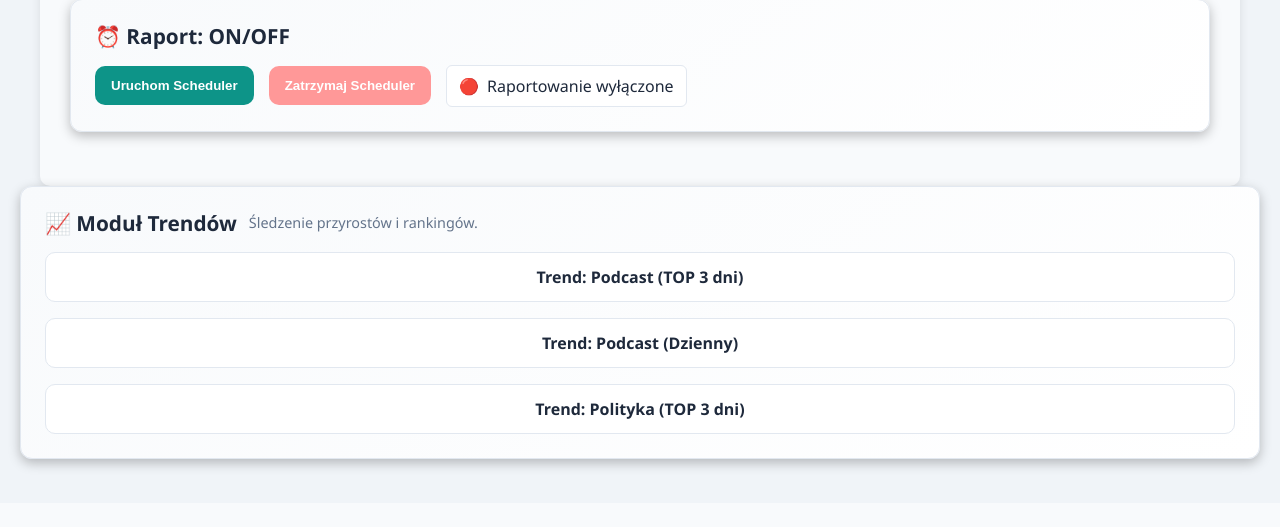
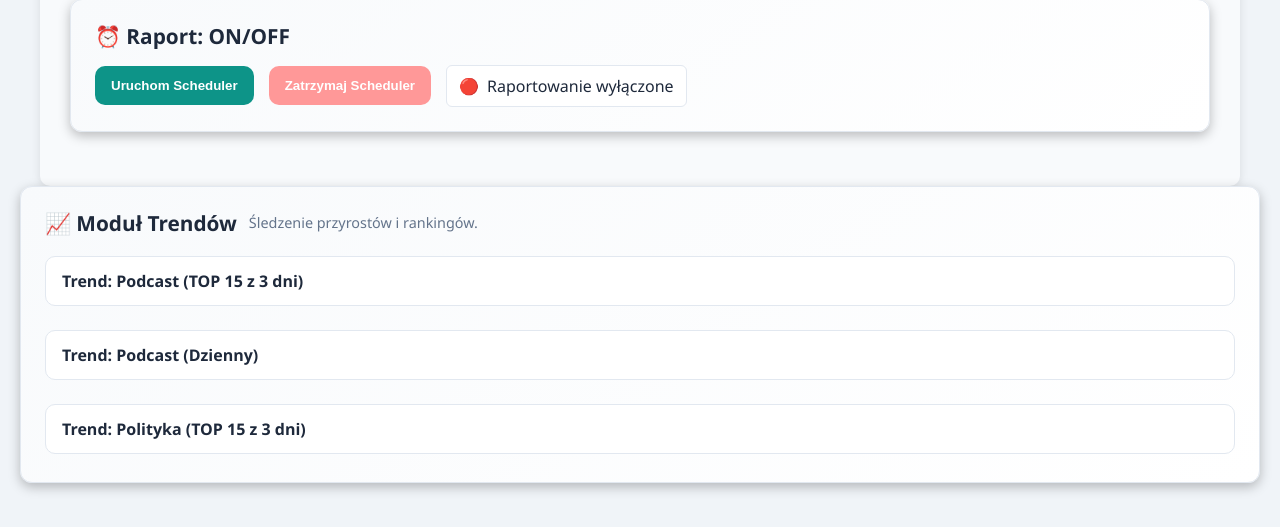
Before and after one commit to michalpoznanski/youtube-report-tool, a FastAPI app: page / in a window 1280 px wide. Shown: the part 1748-2275 px from the top of the page. Before the commit the page ends 2219 px from the top, so only its background shows below. Run offline with FastAPI, Linux system fonts and the light colour scheme; parts of the project's set-up code (start-up, migrations or seed data) failed here and were passed over.

Commit message:
Fix trend links with days=3&k=15 params; improve card styling with lighter colors and inner glow; fix button display in cards

```diff
--- a/static/css/app.css
+++ b/static/css/app.css
@@ -4,8 +4,8 @@
 :root {
   /* Kolory - jaśniejsze, pastelowe odcienie granatu/mięty/fioletu */
   --bg:           #0e254d;      /* tło ogólne */
-  --panel:        #16376e;      /* panele/sekcje */
-  --card:         #1e458c;      /* karty (sekcje) */
+  --panel:        #1a3b71;      /* panele/sekcje - rozjaśnione */
+  --card:         #224a8d;      /* karty - rozjaśnione */
   --muted:        #a5b7d4;      /* tekst pomocniczy */
   --text:         #eff4ff;      /* tekst główny */
   --primary:      #71d3e5;      /* miętowo-błękitny przycisk */
@@ -13,7 +13,7 @@
   --accent:       #9ea7ff;      /* pastelowy fiolet */
   --warn:         #fddfa3;
   --danger:       #ff9898;
-  --border:       #2d4d8c;
+  --border:       #2e58a5;      /* obramowania - rozjaśnione */
   --success:      #7fe7b7;
   --success-bg:   #164a32;
   --info-bg:      #1e3a8a;
@@ -130,7 +130,7 @@ p { margin-bottom: var(--sp-2); color: var(--muted); }
   border-radius: var(--r-md);
   padding: var(--sp-4);
   margin-bottom: var(--sp-4);
-  box-shadow: var(--shadow-1);
+  box-shadow: inset 0 0 0 1px rgba(255, 255, 255, 0.05), var(--shadow-1);
   transition: box-shadow .15s ease, transform .15s ease;
 }
 .card:hover {
@@ -341,6 +341,22 @@ input[type="radio"] {
   background: var(--panel);
 }
 
+/* Linki w kartach - żeby nie były niebieskie paski */
+.card a.btn {
+  display: inline-flex;
+  align-items: center;
+  justify-content: flex-start;
+  padding: var(--sp-2) var(--sp-3);
+  margin: 4px 0;
+  text-decoration: none;
+  transition: all .15s ease;
+}
+
+.card a.btn:hover {
+  transform: translateY(-1px);
+  box-shadow: 0 4px 12px rgba(0,0,0,0.15);
+}
+
 /* ===================================================================== */
 /* TABELA                                                                */
 /* ===================================================================== */
--- a/templates/index.html
+++ b/templates/index.html
@@ -577,9 +577,9 @@
             <small>Śledzenie przyrostów i rankingów.</small>
         </div>
         <div style="display:flex; flex-direction:column; gap:16px;">
-            <a href="/trend/podcast/top" class="btn btn-secondary">Trend: Podcast (TOP 3 dni)</a>
+            <a href="/trend/podcast/top?days=3&k=15" class="btn btn-secondary">Trend: Podcast (TOP 15 z 3 dni)</a>
             <a href="/trend/podcast?mode=daily" class="btn btn-secondary">Trend: Podcast (Dzienny)</a>
-            <a href="/trend/polityka/top" class="btn btn-secondary">Trend: Polityka (TOP 3 dni)</a>
+            <a href="/trend/polityka/top?days=3&k=15" class="btn btn-secondary">Trend: Polityka (TOP 15 z 3 dni)</a>
             <!-- możesz dodać kolejne kategorie tutaj -->
         </div>
     </div>
```
